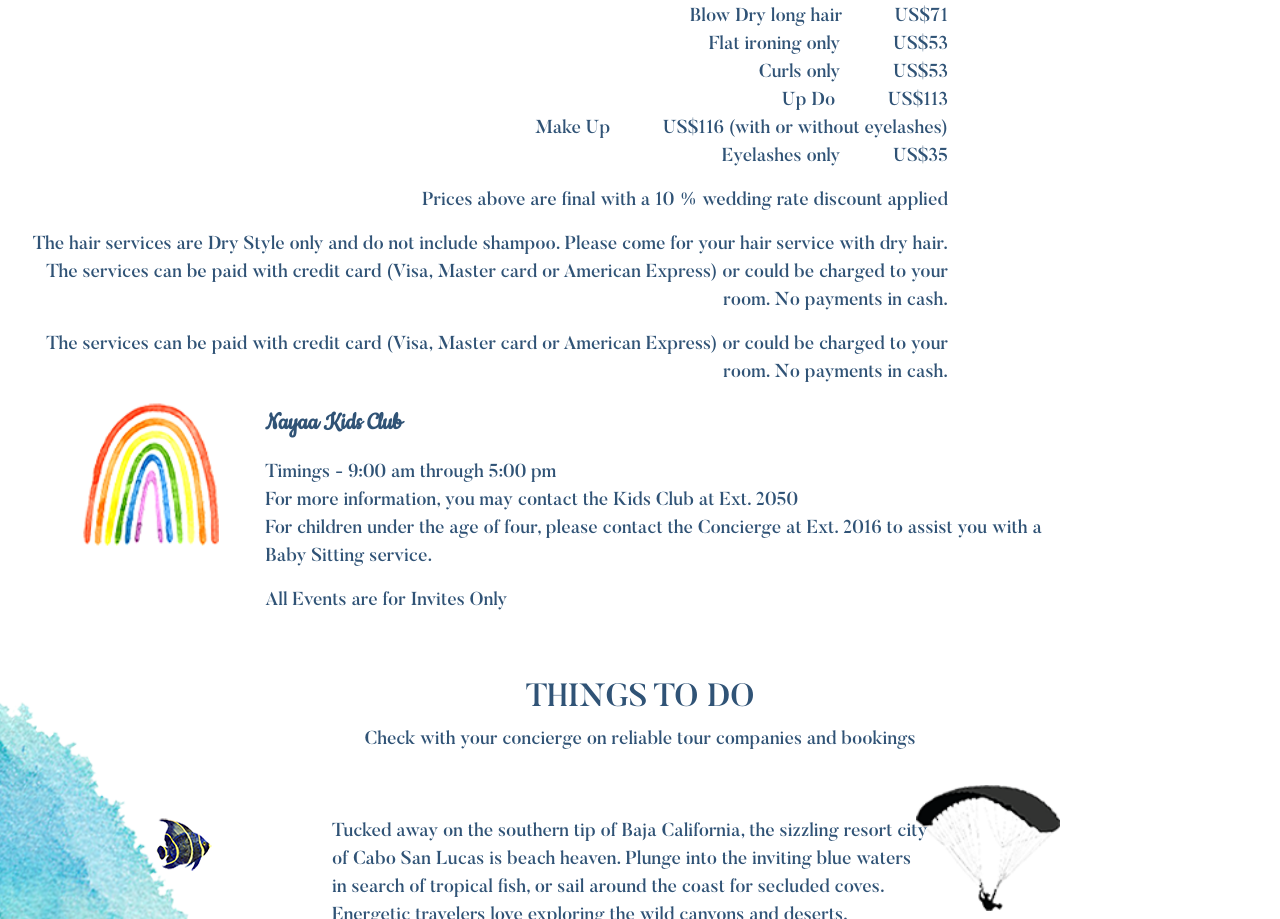
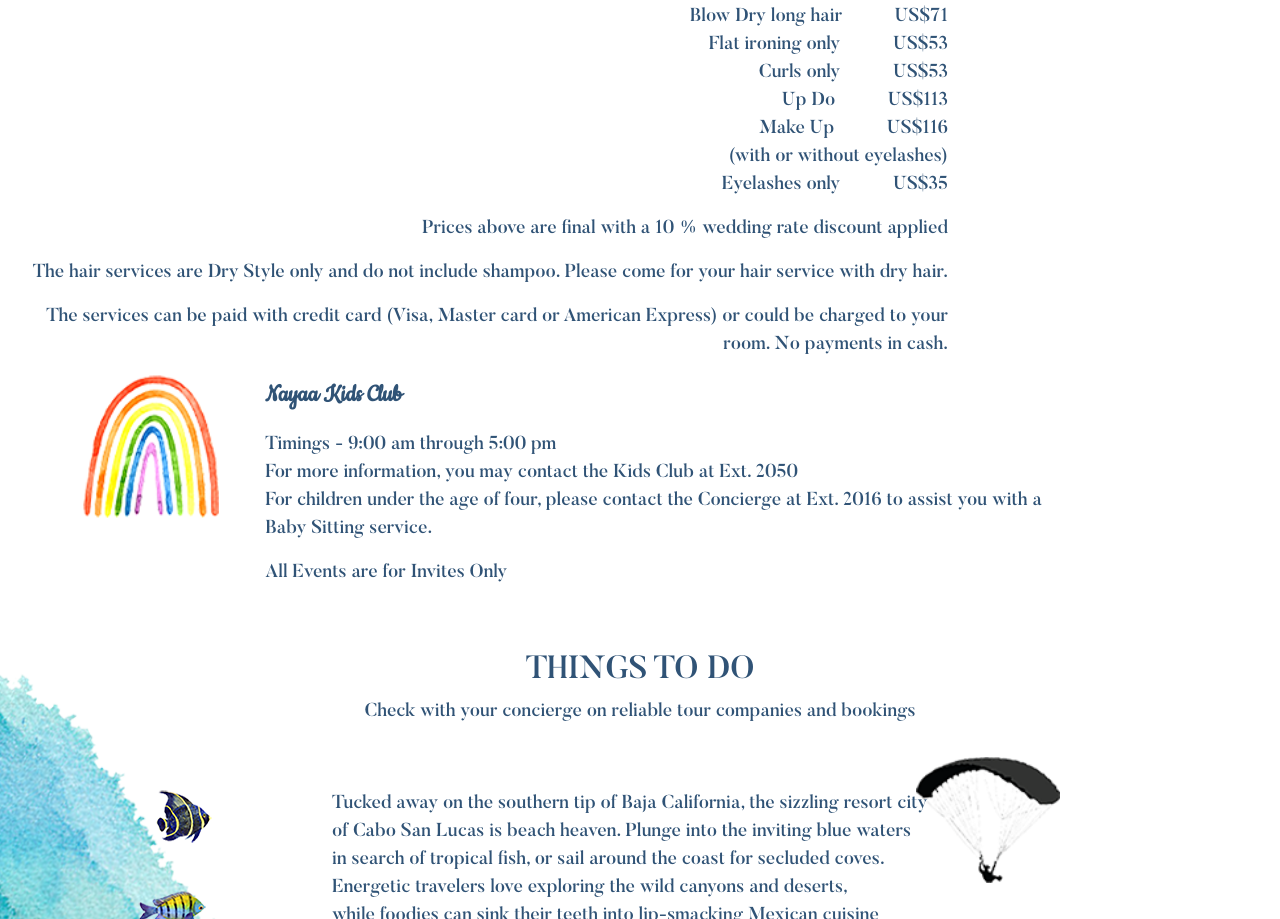
Before and after one commit to GeoffreyGichaga/saneerwedding, a React (Create React App) app: page /home in a window 1280 px wide. Shown: the part 5011-5930 px from the top of the page. Built offline with nearby package versions, Linux system fonts and the light colour scheme; a web font is replaced by a local one.

Commit message:
correct typos

```diff
--- a/src/Pages/Home.js
+++ b/src/Pages/Home.js
@@ -412,13 +412,13 @@ const Home = () => {
                     <li className='activities-par'>Flat ironing only  <span className='ms-5'>US$53</span></li>
                     <li className='activities-par'>Curls only <span className='ms-5'>US$53</span></li>
                     <li className='activities-par'>Up Do <span className='ms-5'>US$113</span></li>
-                    <li className='activities-par'>Make Up <span className='ms-5'>US$116 (with or without eyelashes)</span></li>
-                    <li className='activities-par'>Eyelashes only <span className='ms-5'>US$35</span></li>
+                    <li className='activities-par'>Make Up <span className='ms-5'>US$116</span></li>
+                    <li className='activities-par'><span className='ms-5'>(with or without eyelashes)</span></li>
+                    <li className='activities-par'>Eyelashes only <span className='ms-5 mt-3'>US$35</span></li>
 
                 </ul>
                 <p className='activities-par text-end'>Prices above are final with a 10 % wedding rate discount applied</p>
                 <p className='activities-par text-end'>The hair services are Dry Style only and do not include shampoo. Please come for your hair service with dry hair.
-                    The services can be paid with credit card (Visa, Master card or American Express) or could be charged to your room. No payments in cash.
                 </p>
                 <p className='activities-par text-end'>
                     The services can be paid with credit card (Visa, Master card or American Express) or could be charged to your room. No payments in cash.
```
